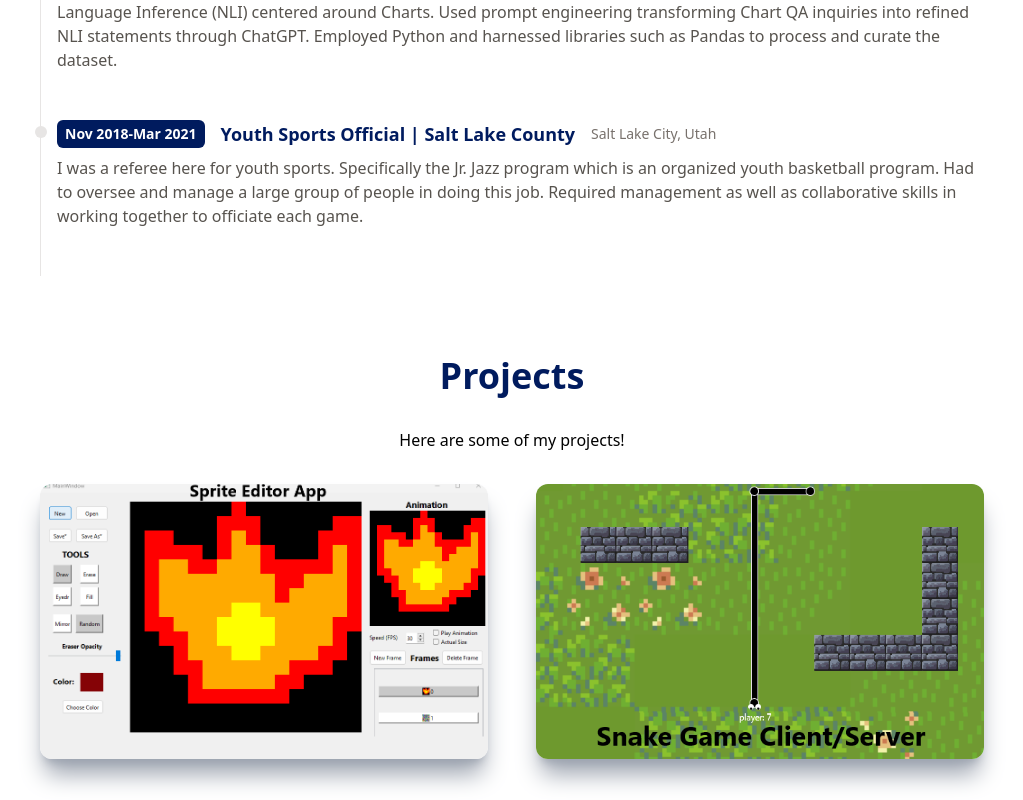
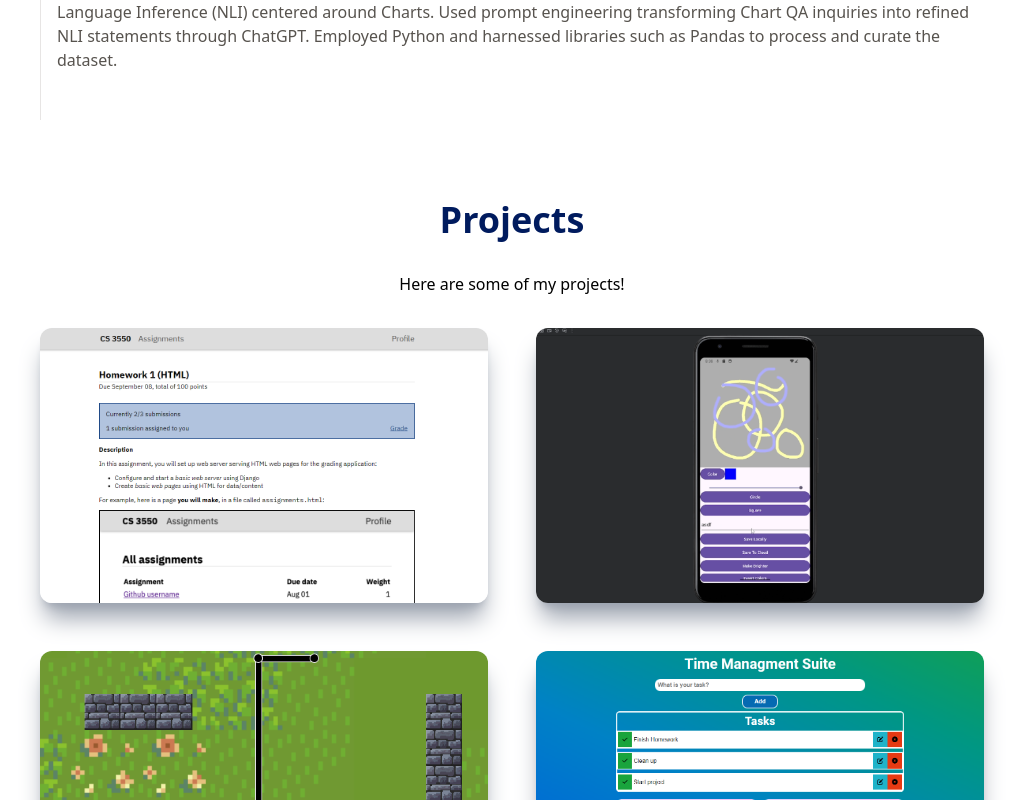
Before and after one commit to husnain24/portfolio, a React (Vite) app: page / in a window 1280 px wide. Shown: the part 1340-2140 px from the top of the page, without its empty margins (160-1183 px from the left). Built offline with nearby package versions, Linux system fonts and the light colour scheme.

Commit message:
Added more projects and minor adjustments

```diff
--- a/src/components/MainPage.jsx
+++ b/src/components/MainPage.jsx
@@ -43,11 +43,9 @@ const MainPage = () => {
                 className='cursor-pointer'
               />
             </a>
-
             <a href='https://github.com/husnain24' target='_blank'>
               <FaGithub size={25} color='white' className='cursor-pointer' />
             </a>
-
             <a href='https://www.instagram.com/husnain_03/' target='_blank'>
               <FaInstagram size={25} color='white' className='cursor-pointer' />
             </a>
--- a/src/components/ProjectModal.jsx
+++ b/src/components/ProjectModal.jsx
@@ -38,24 +38,29 @@ const ProjectModal = ({
         <div className='mt-4 flex justify-between '>
           <p className='modal-details text-gray-600'>{`Technologies: ${details}`}</p>
           <>
-            {title == 'Time Management Suite' ? (
+            {link[0] !== 'none' ? (
               <div className='flex justify-center align-middle gap-2'>
               <button className='bg-blue-500 hover:bg-blue-700 text-white text-sm font-semibold py-0.5 px-1 rounded'>
                 <a
-                    href='https://github.com/husnain24/Productivity-App'
+                  href={link[0]}
                   target='_blank'
+                  rel='noopener noreferrer'
                 >
                   Github
                 </a>
               </button>
+
+              {link.length > 1 && (
                 <button className='bg-blue-500 hover:bg-blue-700 text-white font-semibold py-0.5 px-1 rounded'>
                   <a
-                    href='https://productivity-app.splash23.repl.co/'
+                    href={link[1]}
                     target='_blank'
+                    rel='noopener noreferrer'
                   >
                     Live
                   </a>
                 </button>
+              )}
             </div>
             ) : (
               <></>
--- a/src/components/Projects.jsx
+++ b/src/components/Projects.jsx
@@ -2,29 +2,32 @@ import { useState } from 'react';
 import ProjectItem from './ProjectItem';
 import ProjectModal from './ProjectModal';
 import images from '../assets/images';
-import snakeGame from '../assets/SnakeProject/SnakeGame.png';
-// import timeManagementApp from '../assets/TimeManagement.png';
-// import spriteEditor from '../assets/SpriteEditor.png';
-// import spreadsheet from '../assets/SpreadsheetApp.png';
-// console.log(dataa);
-// Random
-// import snake1 from '../assets/SnakeProject/wholeScreen.png';
-// import snake2 from '../assets/SnakeProject/server.png';
-// import snake3 from '../assets/SnakeProject/deadSnake.png';
 
 const data = [
   {
-    img: images.spriteEditorImages[0],
-    title: 'Sprite Editor App',
-    details: 'C++ | QT Creator',
-    images: images.spriteEditorImages,
+    img: images.gradingPortalImages[0],
+    title: 'Academic Grading Portal',
+    details: ' Python | Django | AWS EC2 | Javascript',
+    images: images.gradingPortalImages,
     description: [
-      'This application allows users to load, save and edit their sprite pixel art while also providing them with an assortment of drawing tools. It also allows them to preview their sprite animations and create art of different sizes.',
-      'This project is a testament to effective teamwork, as we collectively implemented the Agile and adhered to industry best practices. The result is an application that blends technological sophistication with intuitive user experience, offering a comprehensive platform for sprite art and animation exploration.',
+      'Developed a Django-based web server to dynamically generate and manage academic content. Implemented secure user authentication and role-based access controls for data integrity.',
+      'Executed a full-scale deployment of the application on Amazon Web Services (AWS) EC2, configured HTTPS with Let\'s Encrypt for secure data transmission.',
     ],
     link: [
-      'https://github.com/husnain24/Productivity-App',
-      'https://productivity-app.splash23.repl.co/',
+      'https://github.com/husnain24/AcademicGradingPortal',
+    ],
+  },
+  {
+    img: images.mobileDrawingApp[0],
+    title: 'Android Drawing App',
+    details: 'Kotlin | C++ | Firebase | Android Studio',
+    images: images.mobileDrawingApp,
+    description: [
+      'Designed an Android app to enable intuitive drawing and sketch modifications. Integrated persistent data storage using Room and enhanced UI with Jetpack Compose.',
+      'Added social features to share images and manage user authentication via Firebase.',
+    ],
+    link: [
+      'https://github.com/husnain24/AndroidDrawingApp',
     ],
   },
   {
@@ -47,7 +50,7 @@ const data = [
       'This is a productivity suite app that blends functionality and user experience. It offers a trio of essential tools: a customizable timer, a curated selection of music, and a feature-rich to-do list.',
       'This suite serves as an organizational hub, encouraging users to structure their tasks efficiently and track progress as they navigate their goals. With a focus on enhancing productivity, the timer function keeps users on track, while the array of study music options creates an immersive work environment. Leveraging the capabilities of local storage, user progress and tasks are saved, making it a better experience across sessions.',
     ],
-    link: ['none'],
+    link: ['https://github.com/husnain24/Productivity-App'],
   },
   {
     img: images.spreadsheetImages[0],
@@ -105,47 +108,3 @@ const Projects = () => {
   );
 };
 export default Projects;
-
-// import ProjectItem from './ProjectItem';
-// import snakeGame from '../assets/SnakeGame.png';
-// import timeManagementApp from '../assets/TimeManagement.png';
-// import dataStructureTeachingApp from '../assets/DataStructureTeachingApp.png';
-
-// const data = [
-//   {
-//     img: snakeGame,
-//     title: 'Snake Server/Client Game',
-//     details: 'C# | .NET MAUI',
-//   },
-//   {
-//     img: timeManagementApp,
-//     title: 'Time Management Suite',
-//     details: 'JavaScript | HTML | CSS',
-//   },
-//   {
-//     img: dataStructureTeachingApp,
-//     title: 'Data Structure Educational App',
-//     details: 'C++ | QT Creator',
-//   },
-// ];
-
-// const Projects = () => {
-//   return (
-//     <div className='max-w-[1040px] m-auto md:pl-20 p-4 py-16'>
-//       <h1 className='text-4xl font-bold text-center text-[#001b5e]'>
-//         Projects
-//       </h1>
-//       <p className='text-center py-8'>Here are some of my projects!</p>
-//       <div className='grid sm:grid-cols-2 gap-12'>
-//         {data.map((item) => (
-//           <ProjectItem
-//             img={item.img}
-//             title={item.title}
-//             details={item.details}
-//           ></ProjectItem>
-//         ))}
-//       </div>
-//     </div>
-//   );
-// };
-// export default Projects;
--- a/src/components/Work.jsx
+++ b/src/components/Work.jsx
@@ -2,7 +2,7 @@ import WorkItem from './WorkItem';
 
 const data = [
   {
-    date: 'Aug 2023-Current',
+    date: 'Aug 2023-Dec 2023, Aug 2024-Current',
     title: 'Teaching Assistant | University of Utah',
     location: 'Salt Lake City, Utah',
     details:
@@ -21,13 +21,6 @@ const data = [
     location: 'Salt Lake City, Utah',
     details:
       'Conducted research in the realm of Natural Language Processing (NLP), focusing on the creation of a dataset for Natural Language Inference (NLI) centered around Charts. Used prompt engineering transforming Chart QA inquiries into refined NLI statements through ChatGPT. Employed Python and harnessed libraries such as Pandas to process and curate the dataset.',
-  },
-  {
-    date: 'Nov 2018-Mar 2021',
-    title: 'Youth Sports Official | Salt Lake County',
-    location: 'Salt Lake City, Utah',
-    details:
-      'I was a referee here for youth sports. Specifically the Jr. Jazz program which is an organized youth basketball program. Had to oversee and manage a large group of people in doing this job. Required management as well as collaborative skills in working together to officiate each game.',
   },
 ];
 
```
Also changed, not shown: src/components/ProjectItem.jsx (+0 -22 lines), 1 other file (tests, documents, lock files or other folders). Lines whose indentation alone changed are shown as unchanged.
